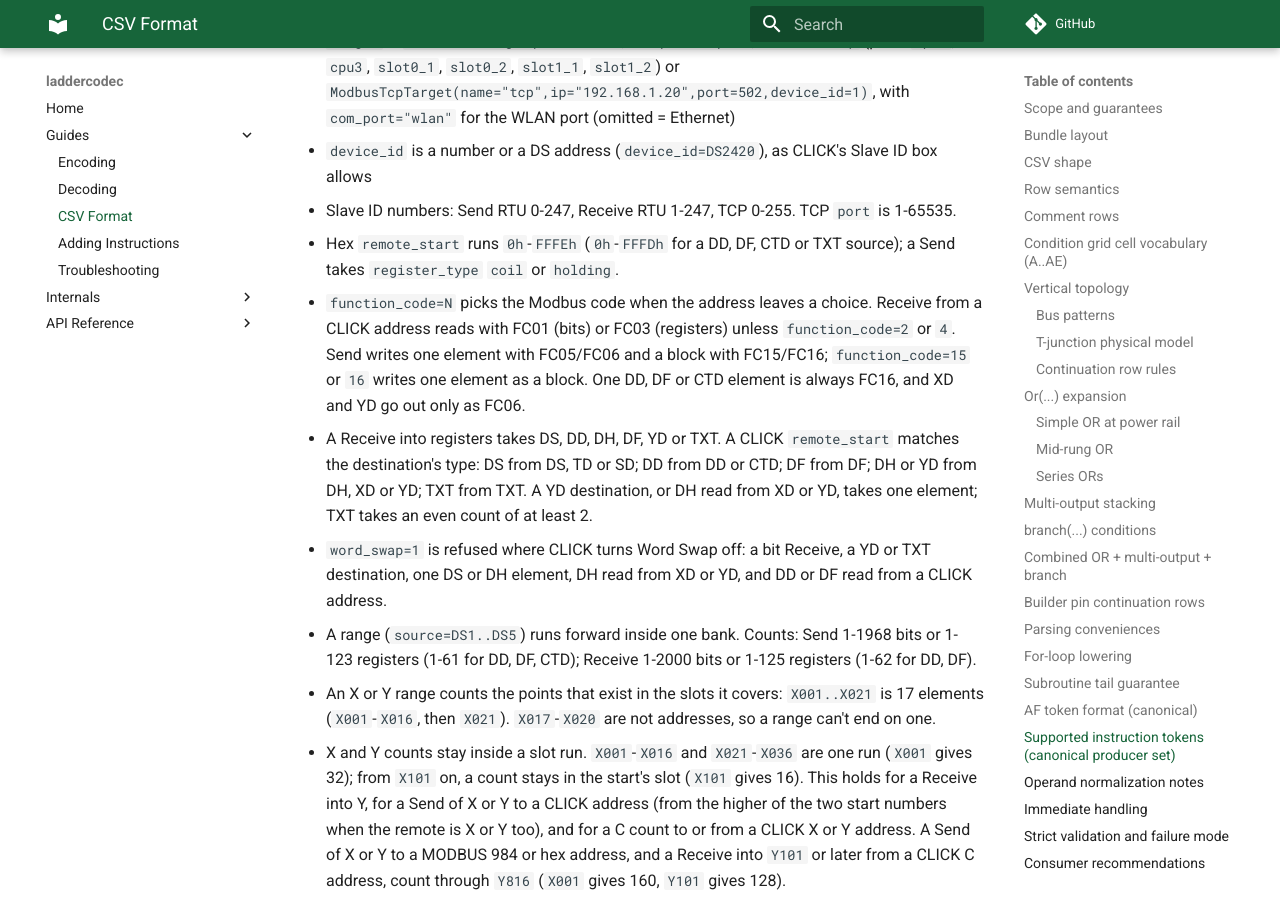
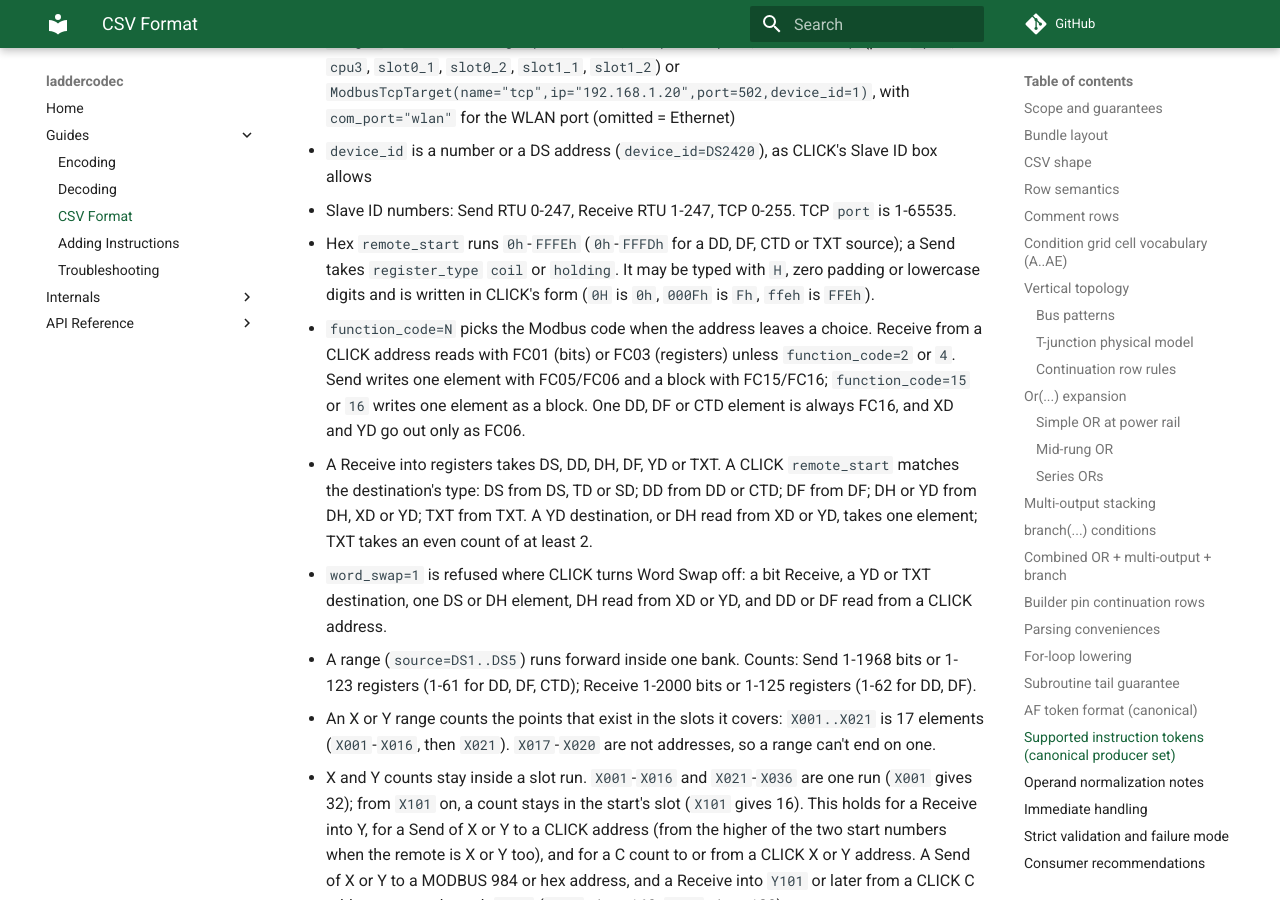
Before and after one commit to ssweber/laddercodec, an MkDocs documentation site: the page built from docs/guides/csv-format.md, in a window 1280 px wide and 900 px high, scrolled down 10206 px. Built offline with MkDocs 1.6.1 and Material for MkDocs 9.7.7, drawn with Linux system fonts in a browser that asks for light colours; comment, search, counter and statistics services are not loaded.

Commit message:
test(send-receive): tighten hex address capture and raw tests; document the form
Co-Authored-By: Claude Sonnet 5.5 <noreply@anthropic.com>
Claude-Session: https://claude.ai/code/session_01QnFxutaFyJKgcijzqdEwer

```diff
--- a/docs/guides/csv-format.md
+++ b/docs/guides/csv-format.md
@@ -433,7 +433,9 @@ Producer may emit:
   - `device_id` is a number or a DS address (`device_id=DS2420`), as CLICK's Slave ID box allows
   - Slave ID numbers: Send RTU 0-247, Receive RTU 1-247, TCP 0-255. TCP `port` is 1-65535.
   - Hex `remote_start` runs `0h`-`FFFEh` (`0h`-`FFFDh` for a DD, DF, CTD or TXT source); a
-    Send takes `register_type` `coil` or `holding`.
+    Send takes `register_type` `coil` or `holding`. It may be typed with `H`, zero padding or
+    lowercase digits and is written in CLICK's form (`0H` is `0h`, `000Fh` is `Fh`, `ffeh` is
+    `FFEh`).
   - `function_code=N` picks the Modbus code when the address leaves a choice. Receive from a
     CLICK address reads with FC01 (bits) or FC03 (registers) unless `function_code=2` or `4`.
     Send writes one element with FC05/FC06 and a block with FC15/FC16; `function_code=15` or
```
Also changed, not shown: AGENTS.md (+2 -2 lines), 3 other files.
